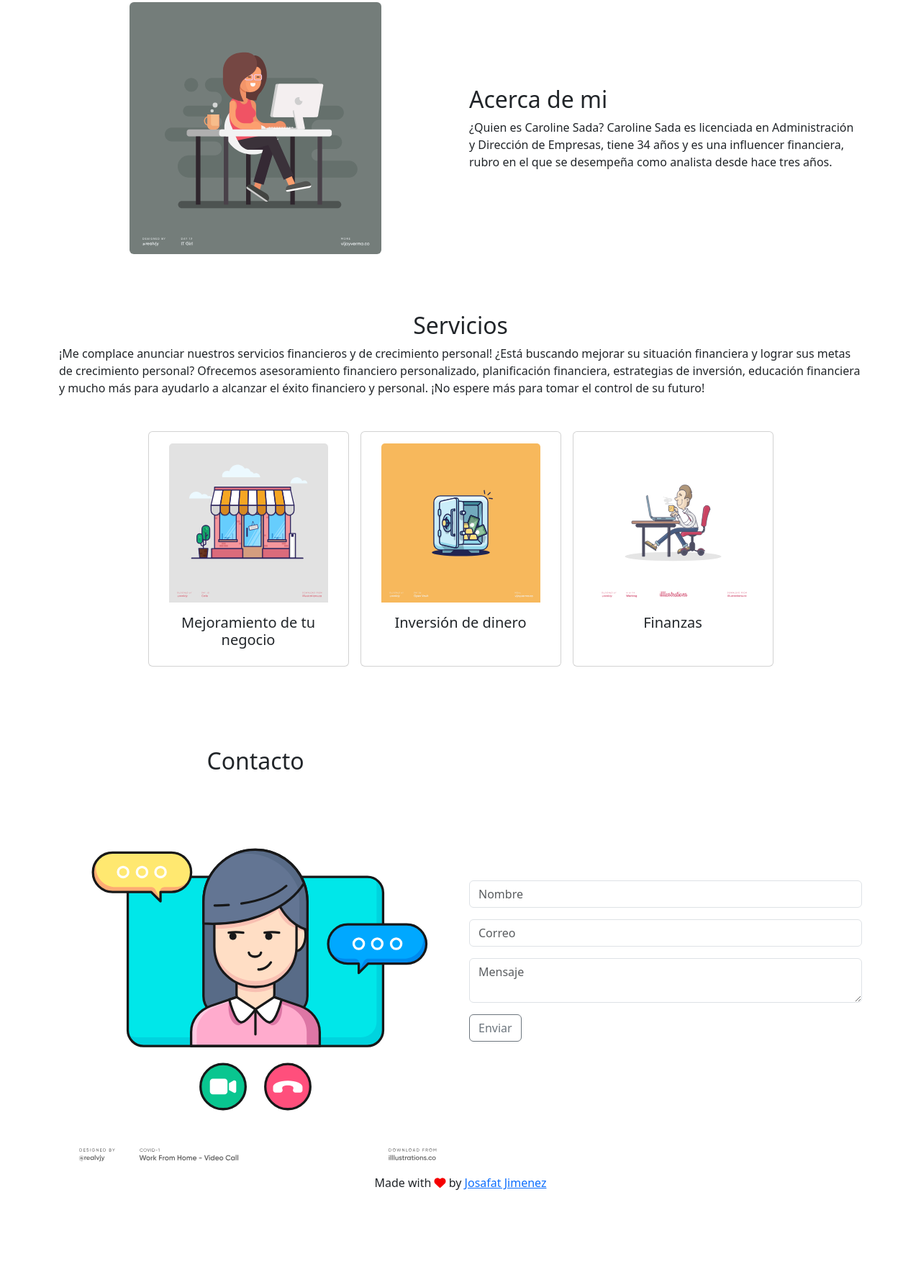
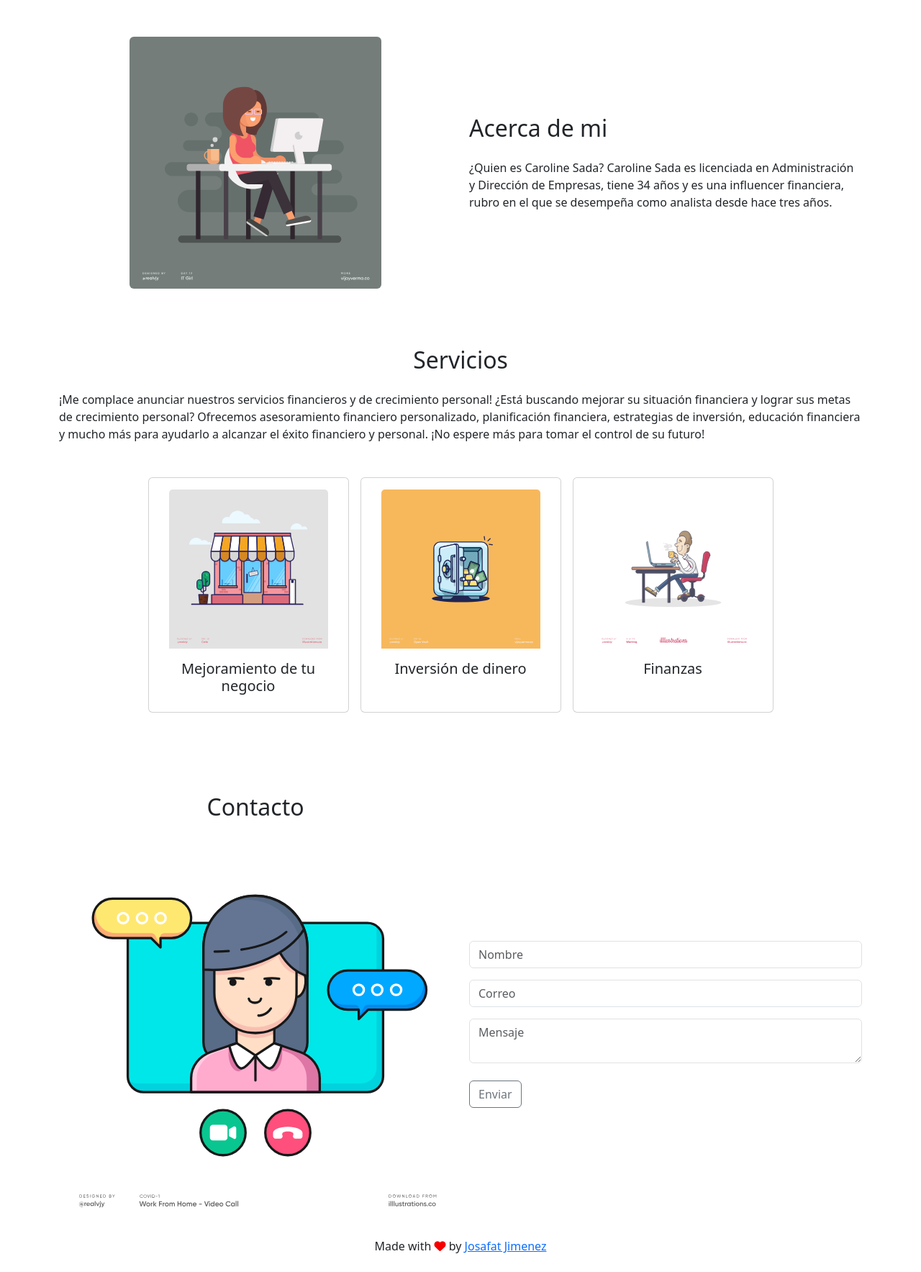
Before and after one commit to JosafatJimenezB/Influencer-landing-page, a plain HTML site: page indexBootsrap.html in a window 1280 px wide. Shown: the part 253-2020 px from the top of the page at 72% size. Before the commit the page ends 1924 px from the top, so only its background shows below. Drawn offline with nearby package versions, Linux system fonts and the light colour scheme.

Commit message:
updt: ajustando medidas del texto y componentes

```diff
--- a/indexBootsrap.html
+++ b/indexBootsrap.html
@@ -64,10 +64,10 @@
       <section id="home" class="container">
         <article class="row justify-content-md-center">
           <div
-            class="col col-12 col-sm-12 col-md-6 col-lg-6 d-flex justify-content-center align-content-center flex-column"
+            class="col col-12 col-sm-12 col-md-6 col-lg-6 d-flex justify-content-center align-content-center flex-column mt-5 mt-md-0 mb-5 mb-sd-0"
           >
-            <h1 class="home__title">Hola soy Caroline Sada</h1>
-            <p>
+            <h1 class="text-center text-md-start">Hola soy Caroline Sada</h1>
+            <p class="text-center text-md-start">
               Mi propósito es ayudarte a mejorar tus finanzas y alcanzar tus
               metas económicas.
             </p>
@@ -96,8 +96,8 @@
           <div
             class="col col-12 col-sm-12 col-md-6 col-lg-6 d-flex justify-content-center align-content-center flex-column"
           >
-            <h2 class="pt-3">Acerca de mi</h2>
-            <p class="about__data">
+            <h2 class="pt-3 text-center text-md-start">Acerca de mi</h2>
+            <p class="pt-3 text-center text-md-start">
               <span>¿Quien es Caroline Sada?</span> Caroline Sada es licenciada
               en Administración y Dirección de Empresas, tiene 34 años y es una
               influencer financiera, rubro en el que se desempeña como analista
@@ -110,7 +110,7 @@
       <section class="container container-margin text-center" id="services">
         <article class="row justify-content-md-center">
           <h2 class="services__title">Servicios</h2>
-          <p class="text-sm-start">
+          <p class="pt-3 text-center text-md-start">
             ¡Me complace anunciar nuestros servicios financieros y de
             crecimiento personal! ¿Está buscando mejorar su situación financiera
             y lograr sus metas de crecimiento personal? Ofrecemos asesoramiento
@@ -171,7 +171,7 @@
           <div
             class="col col-12 col-sm-12 col-md-6 col-lg-6 d-flex align-content-center justify-content-center flex-column"
           >
-            <form class="needs-validation" novalidate>
+            <form class="needs-validation mt-5" novalidate>
               <input
                 type="text"
                 class="form-control mb-3"
@@ -203,7 +203,7 @@
               </div>
               <input
                 type="submit"
-                class="btn btn-outline-secondary"
+                class="btn btn-outline-secondary mt-2"
                 value="Enviar"
               />
             </form>
@@ -212,7 +212,7 @@
       </section>
     </main>
 
-    <footer class="container text-center">
+    <footer class="container text-center mt-4 mb-4">
       <p>
         Made with <i class="fa-solid fa-heart" style="color: #f50000"></i> by
         <a href="https://github.com/JosafatJimenezB" target="_blank"
```
